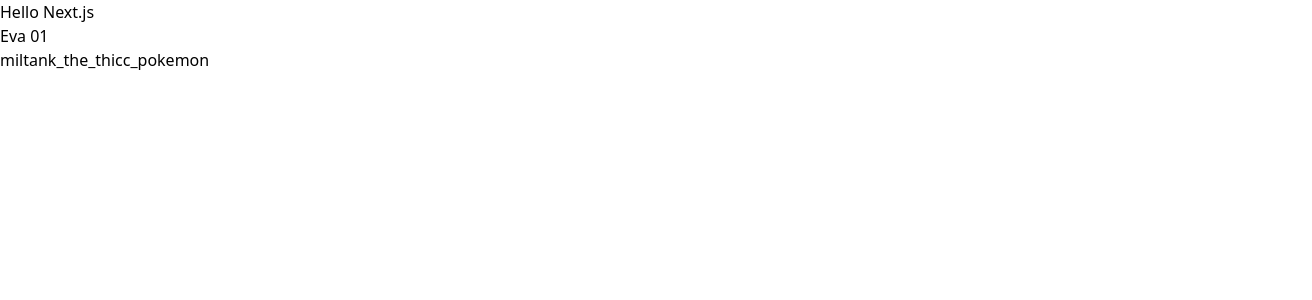
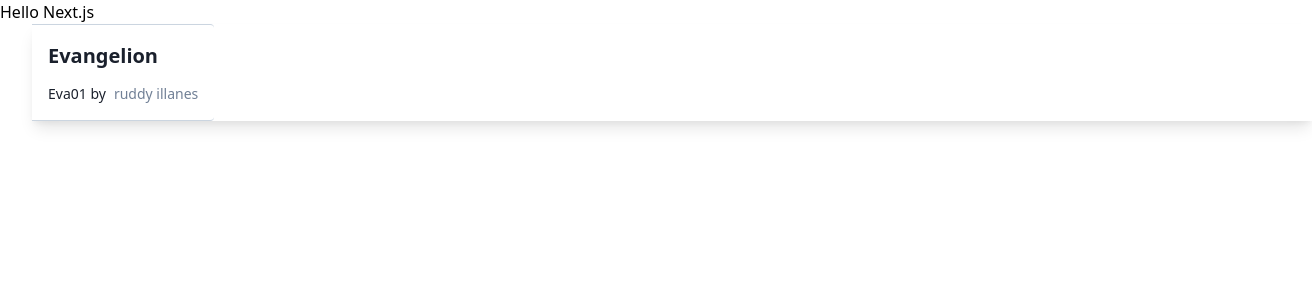
Before and after one commit to daiyadove/model_viewer_land, a Next.js app: page / in a window 1280 px wide. Shown: the top 300 px of the page, 1312 px wide, since content can reach past the window. Built offline with nearby package versions, Linux system fonts and the light colour scheme.

Commit message:
modelViewの枠をレスポンシブにする直前まで

```diff
--- a/components/ModelItem.jsx
+++ b/components/ModelItem.jsx
@@ -10,9 +10,6 @@
         alt: props.alt
       }}
     />
-    <ModelInfo
-      title={props.alt}
-    />
   </div>
 )
 
--- a/components/ModelView.jsx
+++ b/components/ModelView.jsx
@@ -12,7 +12,7 @@
       interaction-prompt="auto"
       auto-rotate
       magic-leap
-      style={{width: '500px', height: '500px'}}>
+      style={{width: '384px', height: '250px'}}>
     </model-viewer>
   )
 }
--- a/pages/index.jsx
+++ b/pages/index.jsx
@@ -1,6 +1,7 @@
 import ModelList from '../components/ModelList'
 import Layout from '../components/layout'
-import Head from 'next/head';
+import Head from 'next/head'
+import ModelItem from '../components/ModelItem'
 
 const Index = () => (
   <Layout>
@@ -8,7 +9,24 @@
       <script type="module" src="https://unpkg.com/@google/model-viewer/dist/model-viewer.js"></script>
     </Head>
     <p>Hello Next.js</p>
-    <ModelList />
+    {/* <ModelList /> */}
+    <div class="mb-8 ml-8 max-w-sm w-full lg:max-w-full lg:flex shadow-lg">
+      <ModelItem
+        class="lg:h-auto lg:w-48"
+        src='https://firebasestorage.googleapis.com/v0/b/anyr-land.appspot.com/o/eva%2Fout.glb?alt=media&token=1eec0063-b796-48b5-9fcd-a228bd1d26ba'
+        iosSrc='https://firebasestorage.googleapis.com/v0/b/anyr-land.appspot.com/o/eva%2Fusdz%2FEva01.usdz?alt=media&token=e8900293-8bb2-4865-969e-5397b26a4fb3'
+        alt='Eva 01'
+      />
+      <div class="border-t border-b border-gray-400 lg:border-l-0 lg:border-t lg:border-gray-400 bg-white rounded-b lg:rounded-b-none lg:rounded-r p-4 flex flex-col justify-between leading-normal">
+        <div class="mb-1">
+          <div class="text-gray-900 font-bold text-xl mb-2">Evangelion</div>
+        </div>
+        <div class="text-sm">
+          <span class="text-gray-900 leading-none">Eva01 by</span>
+          <span class="text-gray-600 leading-none ml-2">ruddy illanes</span>
+        </div>
+      </div>
+    </div>
   </Layout>
 )
 
```
